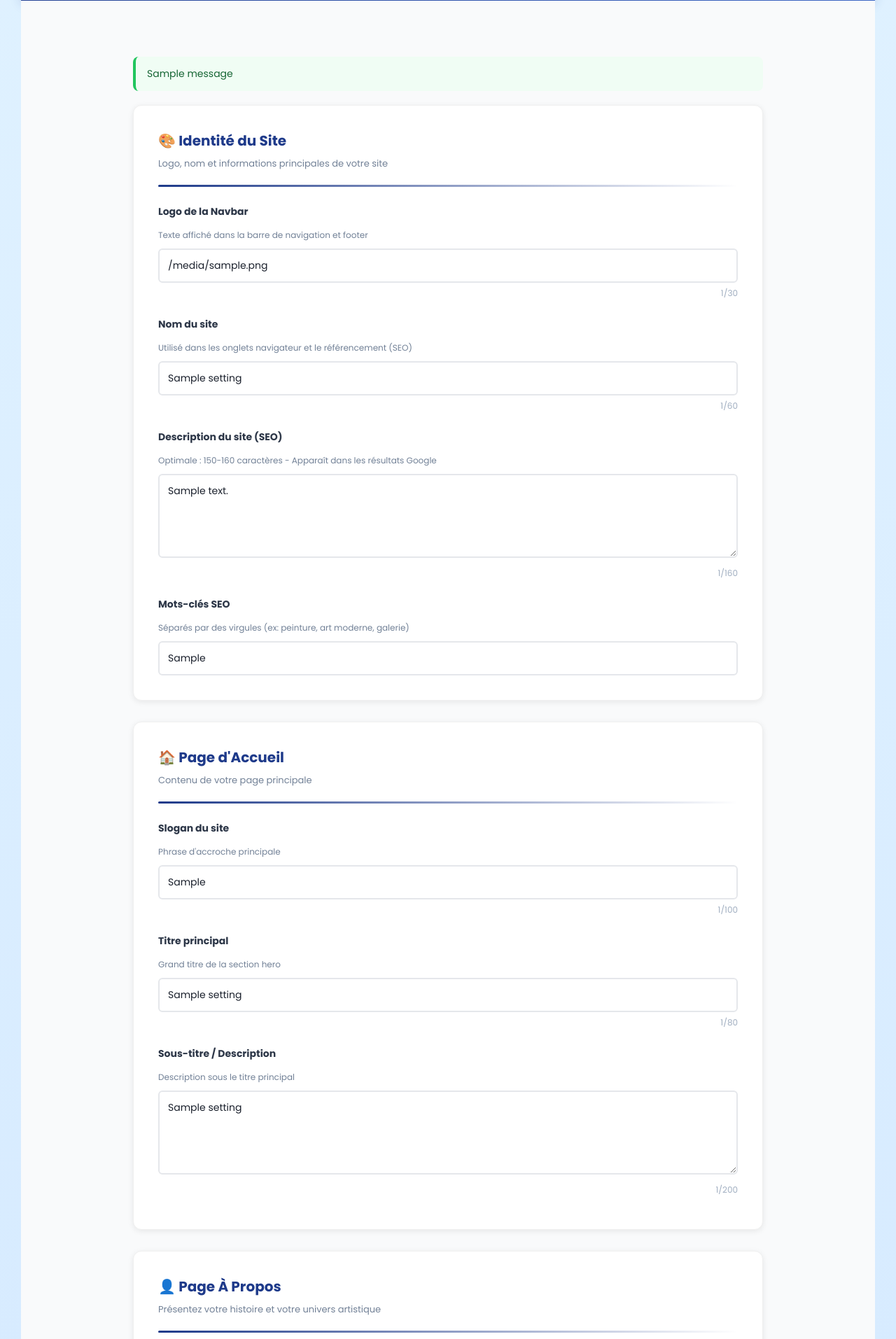
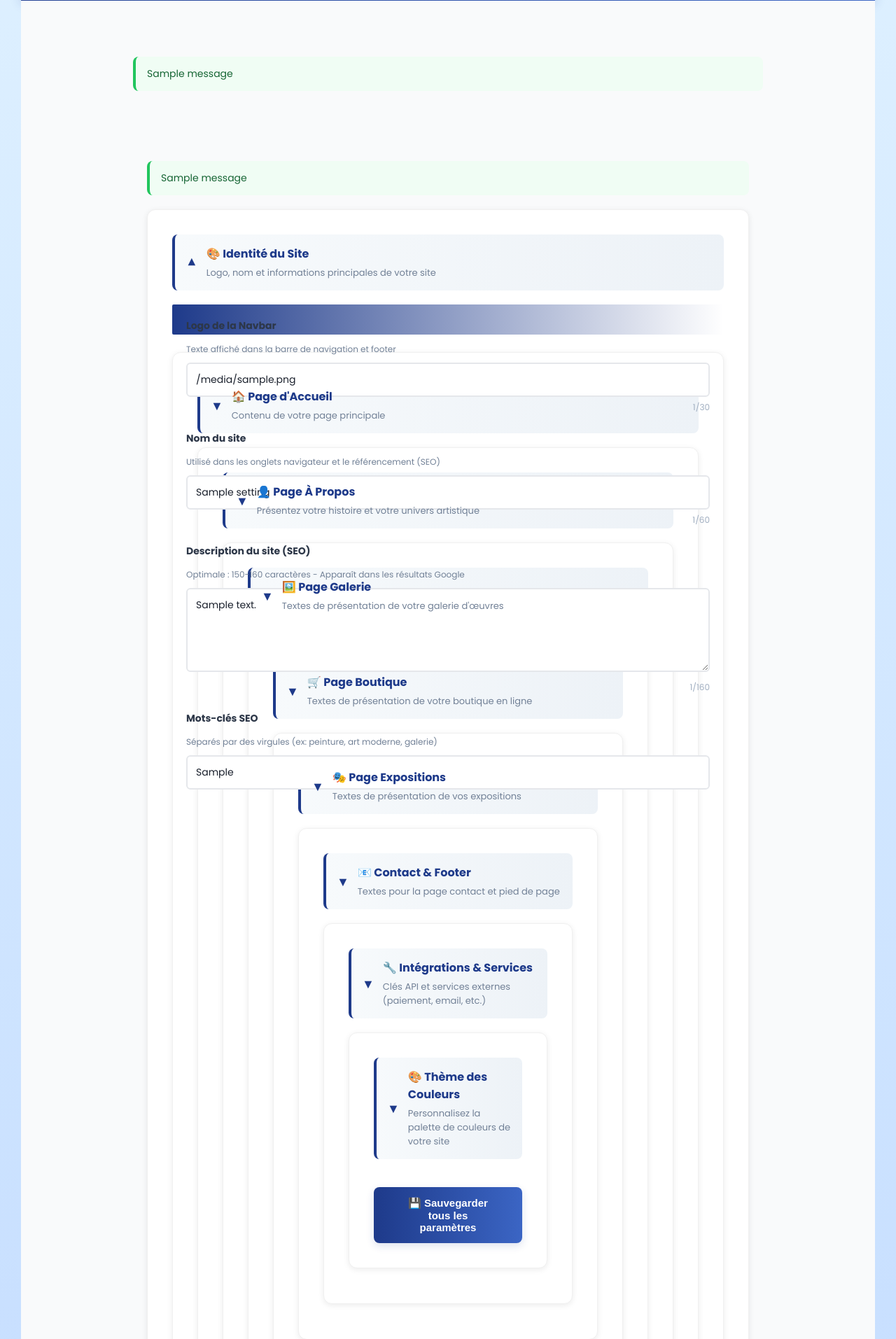
Before and after one commit to Colin-tech-VS/Template, a Flask app: template templates/admin/admin_settings.html in a window 1280 px wide. Shown: the part 360-2273 px from the top of the page at 70% size. Run offline with Flask 3, Linux system fonts and the light colour scheme; the template is opened without the code that fills it: most values are stand-ins (such as "Sample title", 1, 10 or a date in 2020); one stand-in notice (Sample message) is shown; a database or web service that is not in the repository returns one stand-in record (values such as "Sample title"); some libraries are stand-ins or nearby versions.

Commit message:
\"refactor: restructure admin settings with collapsible accordions\"

```diff
--- a/COMMIT_MSG.txt
+++ b/COMMIT_MSG.txt
@@ -1 +1 @@
-\"Store preview domain when launching site for later deletion\"
+\"feat: Add API Key management to admin settings\"
--- a/templates/admin/admin_settings.html
+++ b/templates/admin/admin_settings.html
@@ -39,15 +39,30 @@
             {% endif %}
         {% endwith %}
 
+<section class="admin-section">
+    <div class="settings-container">
+        {% with messages = get_flashed_messages(with_categories=true) %}
+            {% if messages %}
+                {% for category, message in messages %}
+                    <div class="alert alert-{{ category }}">{{ message }}</div>
+                {% endfor %}
+            {% endif %}
+        {% endwith %}
+
         <form method="POST" enctype="multipart/form-data" class="settings-form">
 
             <!-- SECTION 1: IDENTITÉ DU SITE -->
-            <div class="settings-section">
-                <div class="section-header">
+            <div class="settings-section accordion-section">
+                <div class="section-header accordion-header" data-section="identity">
+                    <div class="header-content">
+                        <span class="accordion-icon">▼</span>
+                        <div>
                             <h2>🎨 Identité du Site</h2>
                             <p class="section-subtitle">Logo, nom et informations principales de votre site</p>
                         </div>
-                <div class="section-divider"></div>
+                    </div>
+                </div>
+                <div class="accordion-content section-divider" style="display: none;">
 
                 <div class="form-group">
                     <div class="label-group">
@@ -86,12 +101,17 @@
             </div>
 
             <!-- SECTION 2: PAGE D'ACCUEIL -->
-            <div class="settings-section">
-                <div class="section-header">
+            <div class="settings-section accordion-section">
+                <div class="section-header accordion-header" data-section="home">
+                    <div class="header-content">
+                        <span class="accordion-icon">▼</span>
+                        <div>
                             <h2>🏠 Page d'Accueil</h2>
                             <p class="section-subtitle">Contenu de votre page principale</p>
                         </div>
-                <div class="section-divider"></div>
+                    </div>
+                </div>
+                <div class="accordion-content section-divider" style="display: none;">
 
                 <div class="form-group">
                     <div class="label-group">
@@ -122,12 +142,17 @@
             </div>
 
             <!-- SECTION 3: PAGE À PROPOS -->
-            <div class="settings-section">
-                <div class="section-header">
+            <div class="settings-section accordion-section">
+                <div class="section-header accordion-header" data-section="about">
+                    <div class="header-content">
+                        <span class="accordion-icon">▼</span>
+                        <div>
                             <h2>👤 Page À Propos</h2>
                             <p class="section-subtitle">Présentez votre histoire et votre univers artistique</p>
                         </div>
-                <div class="section-divider"></div>
+                    </div>
+                </div>
+                <div class="accordion-content section-divider" style="display: none;">
 
                 <div class="form-group">
                     <div class="label-group">
@@ -188,12 +213,17 @@
             </div>
 
             <!-- SECTION 4: PAGE GALERIE -->
-            <div class="settings-section">
-                <div class="section-header">
+            <div class="settings-section accordion-section">
+                <div class="section-header accordion-header" data-section="gallery">
+                    <div class="header-content">
+                        <span class="accordion-icon">▼</span>
+                        <div>
                             <h2>🖼️ Page Galerie</h2>
                             <p class="section-subtitle">Textes de présentation de votre galerie d'œuvres</p>
                         </div>
-                <div class="section-divider"></div>
+                    </div>
+                </div>
+                <div class="accordion-content section-divider" style="display: none;">
 
                 <div class="form-group">
                     <div class="label-group">
@@ -215,12 +245,17 @@
             </div>
 
             <!-- SECTION 5: PAGE BOUTIQUE -->
-            <div class="settings-section">
-                <div class="section-header">
+            <div class="settings-section accordion-section">
+                <div class="section-header accordion-header" data-section="shop">
+                    <div class="header-content">
+                        <span class="accordion-icon">▼</span>
+                        <div>
                             <h2>🛒 Page Boutique</h2>
                             <p class="section-subtitle">Textes de présentation de votre boutique en ligne</p>
                         </div>
-                <div class="section-divider"></div>
+                    </div>
+                </div>
+                <div class="accordion-content section-divider" style="display: none;">
 
                 <div class="form-group">
                     <div class="label-group">
@@ -242,12 +277,17 @@
             </div>
 
             <!-- SECTION 6: PAGE EXPOSITIONS -->
-            <div class="settings-section">
-                <div class="section-header">
+            <div class="settings-section accordion-section">
+                <div class="section-header accordion-header" data-section="exhibitions">
+                    <div class="header-content">
+                        <span class="accordion-icon">▼</span>
+                        <div>
                             <h2>🎭 Page Expositions</h2>
                             <p class="section-subtitle">Textes de présentation de vos expositions</p>
                         </div>
-                <div class="section-divider"></div>
+                    </div>
+                </div>
+                <div class="accordion-content section-divider" style="display: none;">
 
                 <div class="form-group">
                     <div class="label-group">
@@ -269,12 +309,17 @@
             </div>
 
             <!-- SECTION 7: PAGE CONTACT & FOOTER -->
-            <div class="settings-section">
-                <div class="section-header">
+            <div class="settings-section accordion-section">
+                <div class="section-header accordion-header" data-section="contact">
+                    <div class="header-content">
+                        <span class="accordion-icon">▼</span>
+                        <div>
                             <h2>📧 Contact & Footer</h2>
                             <p class="section-subtitle">Textes pour la page contact et pied de page</p>
                         </div>
-                <div class="section-divider"></div>
+                    </div>
+                </div>
+                <div class="accordion-content section-divider" style="display: none;">
 
                 <div class="form-group">
                     <div class="label-group">
@@ -295,12 +340,17 @@
             </div>
 
             <!-- SECTION 8: INTÉGRATIONS & SERVICES -->
-            <div class="settings-section">
-                <div class="section-header">
+            <div class="settings-section accordion-section">
+                <div class="section-header accordion-header" data-section="integrations">
+                    <div class="header-content">
+                        <span class="accordion-icon">▼</span>
+                        <div>
                             <h2>🔧 Intégrations & Services</h2>
                             <p class="section-subtitle">Clés API et services externes (paiement, email, etc.)</p>
                         </div>
-                <div class="section-divider"></div>
+                    </div>
+                </div>
+                <div class="accordion-content section-divider" style="display: none;">
 
                 <div class="form-group">
                     <div class="label-group">
@@ -372,12 +422,17 @@
             </div>
 
             <!-- SECTION 9: THÈME DES COULEURS -->
-            <div class="settings-section">
-                <div class="section-header">
+            <div class="settings-section accordion-section">
+                <div class="section-header accordion-header" data-section="theme">
+                    <div class="header-content">
+                        <span class="accordion-icon">▼</span>
+                        <div>
                             <h2>🎨 Thème des Couleurs</h2>
                             <p class="section-subtitle">Personnalisez la palette de couleurs de votre site</p>
                         </div>
-                <div class="section-divider"></div>
+                    </div>
+                </div>
+                <div class="accordion-content section-divider" style="display: none;">
 
                 <div class="color-grid">
                     <div class="color-item">
@@ -456,6 +511,65 @@
 </section>
 
 <style>
+/* Accordéons */
+.accordion-section {
+    margin-bottom: 15px !important;
+}
+
+.accordion-header {
+    cursor: pointer;
+    user-select: none;
+    display: flex;
+    align-items: center;
+    padding: 15px;
+    background: linear-gradient(90deg, #f7fafc 0%, #edf2f7 100%);
+    border-radius: 8px;
+    border-left: 4px solid var(--primary-color, #1E3A8A);
+    transition: all 0.3s ease;
+}
+
+.accordion-header:hover {
+    background: linear-gradient(90deg, #edf2f7 0%, #e2e8f0 100%);
+}
+
+.header-content {
+    display: flex;
+    align-items: center;
+    width: 100%;
+    gap: 12px;
+}
+
+.accordion-icon {
+    font-size: 18px;
+    transition: transform 0.3s ease;
+    flex-shrink: 0;
+    color: var(--primary-color, #1E3A8A);
+    font-weight: bold;
+}
+
+.accordion-header[data-open="true"] .accordion-icon {
+    transform: rotate(-180deg);
+}
+
+.accordion-content {
+    padding: 20px !important;
+    display: none;
+}
+
+.accordion-content.active {
+    display: block !important;
+}
+
+.accordion-header h2 {
+    margin: 0 0 5px 0 !important;
+    font-size: 16px !important;
+}
+
+.accordion-header .section-subtitle {
+    margin: 0 !important;
+    font-size: 13px !important;
+}
+
 .settings-container {
     max-width: 900px;
     margin: 40px auto;
@@ -820,7 +934,40 @@
 let currentApiKey = null;
 let isApiKeyVisible = false;
 
+function setupAccordions() {
+    const headers = document.querySelectorAll('.accordion-header');
+
+    headers.forEach(header => {
+        const content = header.nextElementSibling;
+
+        // La première section est ouverte par défaut, les autres fermées
+        const isFirstSection = header.getAttribute('data-section') === 'identity';
+        if (isFirstSection) {
+            content.classList.add('active');
+            header.setAttribute('data-open', 'true');
+        }
+
+        header.addEventListener('click', function(e) {
+            e.preventDefault();
+            const isOpen = header.getAttribute('data-open') === 'true';
+
+            if (isOpen) {
+                // Fermer
+                content.classList.remove('active');
+                header.setAttribute('data-open', 'false');
+            } else {
+                // Ouvrir
+                content.classList.add('active');
+                header.setAttribute('data-open', 'true');
+            }
+        });
+    });
+}
+
 document.addEventListener('DOMContentLoaded', function() {
+    // Setup accordéons
+    setupAccordions();
+
     const colorPickers = document.querySelectorAll('.color-picker');
 
     colorPickers.forEach(picker => {
```
Also changed, not shown: debug_domains.py (added, +30 -0 lines). Lines whose indentation alone changed are shown as unchanged.
